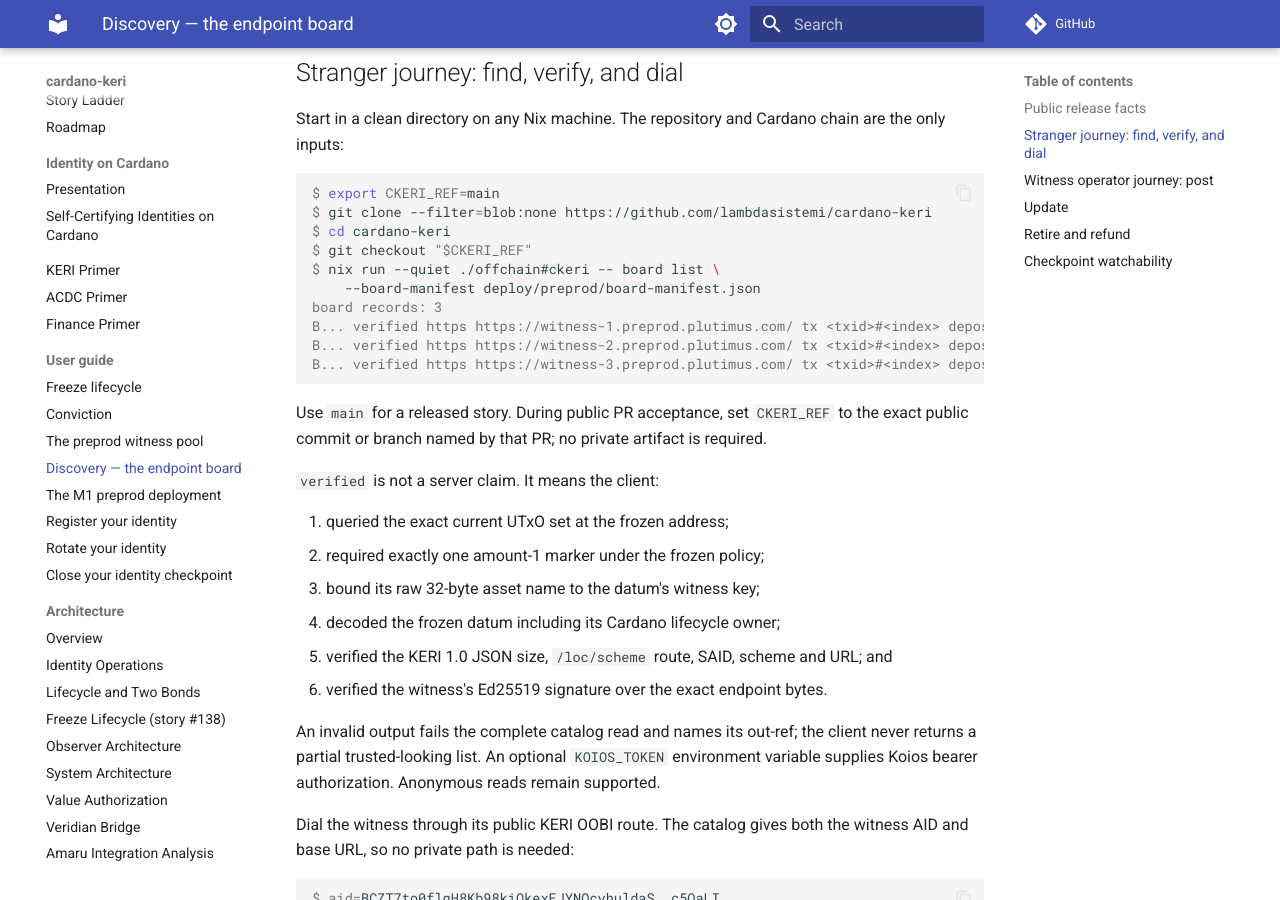
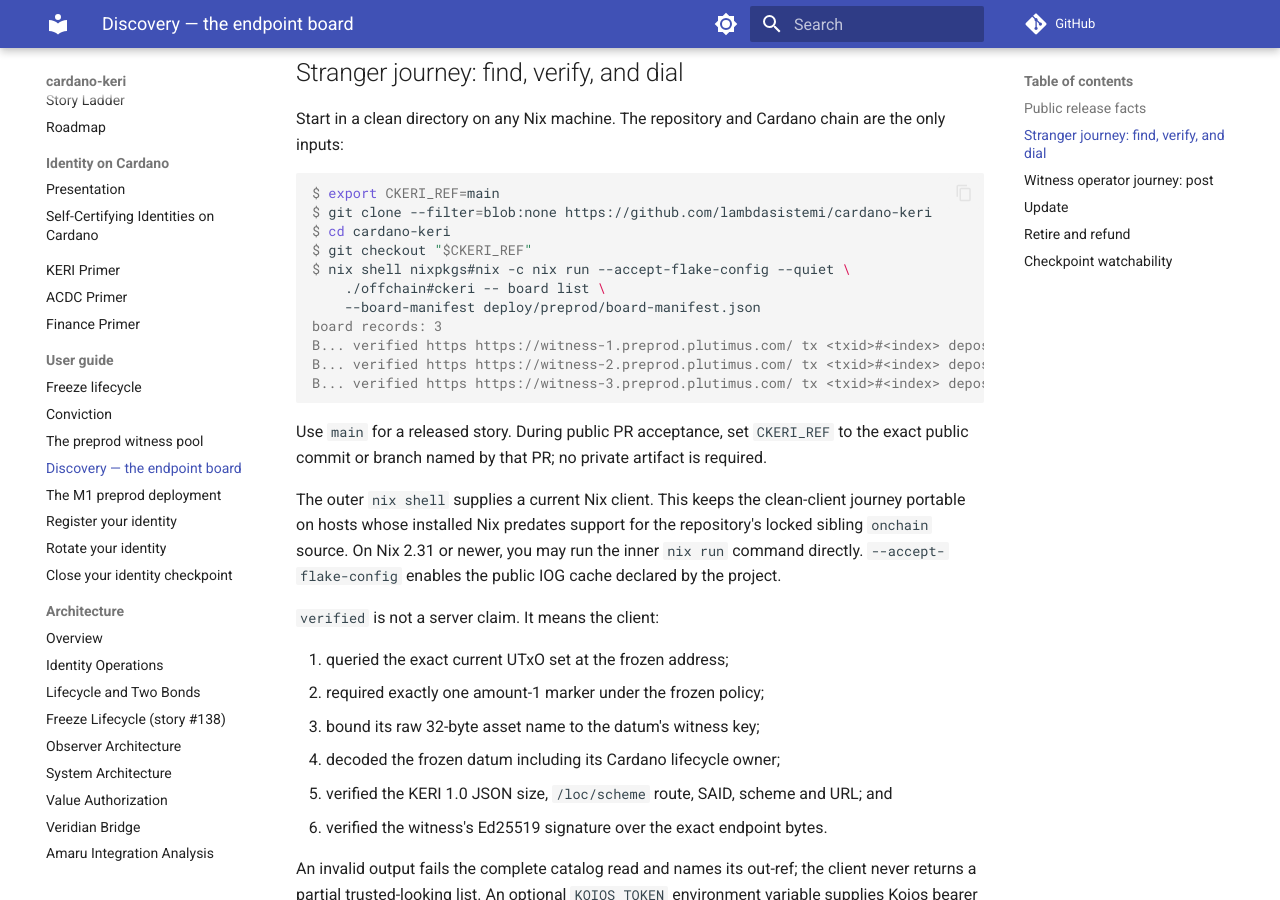
Before and after one commit to lambdasistemi/cardano-keri, an MkDocs documentation site: the page built from docs/user/discovery-endpoint-board.md, in a window 1280 px wide and 900 px high, scrolled down 686 px. Built offline with MkDocs 1.6.1 and Material for MkDocs 9.7.7, drawn with Linux system fonts in a browser that asks for light colours; comment, search, counter and statistics services are not loaded.

Commit message:
docs(board): bootstrap a current clean client
Tasks: T011-S5

Live boundary: Nix 2.24 rejects the locked sibling path; current Nix builds the public checkout
Tests: clean Linux host build; mkdocs strict

```diff
--- a/docs/user/discovery-endpoint-board.md
+++ b/docs/user/discovery-endpoint-board.md
@@ -37,7 +37,8 @@ $ export CKERI_REF=main
 $ git clone --filter=blob:none https://github.com/lambdasistemi/cardano-keri
 $ cd cardano-keri
 $ git checkout "$CKERI_REF"
-$ nix run --quiet ./offchain#ckeri -- board list \
+$ nix shell nixpkgs#nix -c nix run --accept-flake-config --quiet \
+    ./offchain#ckeri -- board list \
     --board-manifest deploy/preprod/board-manifest.json
 board records: 3
 B... verified https https://witness-1.preprod.plutimus.com/ tx <txid>#<index> deposit 4000000
@@ -48,6 +49,12 @@ B... verified https https://witness-3.preprod.plutimus.com/ tx <txid>#<index> de
 Use `main` for a released story. During public PR acceptance, set `CKERI_REF`
 to the exact public commit or branch named by that PR; no private artifact is
 required.
+
+The outer `nix shell` supplies a current Nix client. This keeps the clean-client
+journey portable on hosts whose installed Nix predates support for the
+repository's locked sibling `onchain` source. On Nix 2.31 or newer, you may run
+the inner `nix run` command directly. `--accept-flake-config` enables the public
+IOG cache declared by the project.
 
 `verified` is not a server claim. It means the client:
 
```
